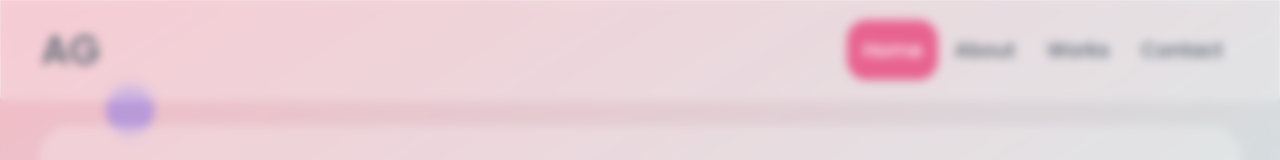
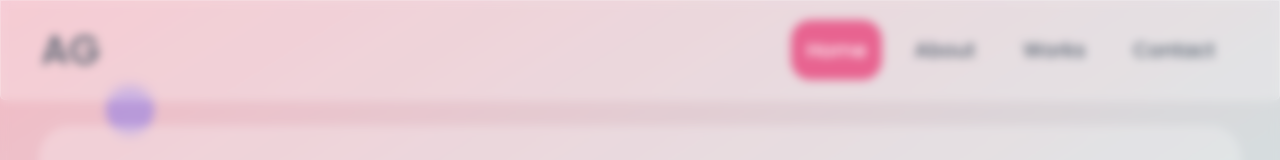
Before and after one commit to AmirHosein-Gharaati/portfolio, a React (Create React App) app: page / in a window 1280 px wide. Shown: the top 160 px of the page. Built offline with nearby package versions, Linux system fonts and the light colour scheme.

Commit message:
margin for navbar

```diff
--- a/src/assets/styles/components/navbar.scss
+++ b/src/assets/styles/components/navbar.scss
@@ -31,7 +31,7 @@
         display: flex;
 
         li {
-
+          margin: 0 $padding-h/2;
           a {
             font-size: 20px;
             color: $blue-dark;
```
